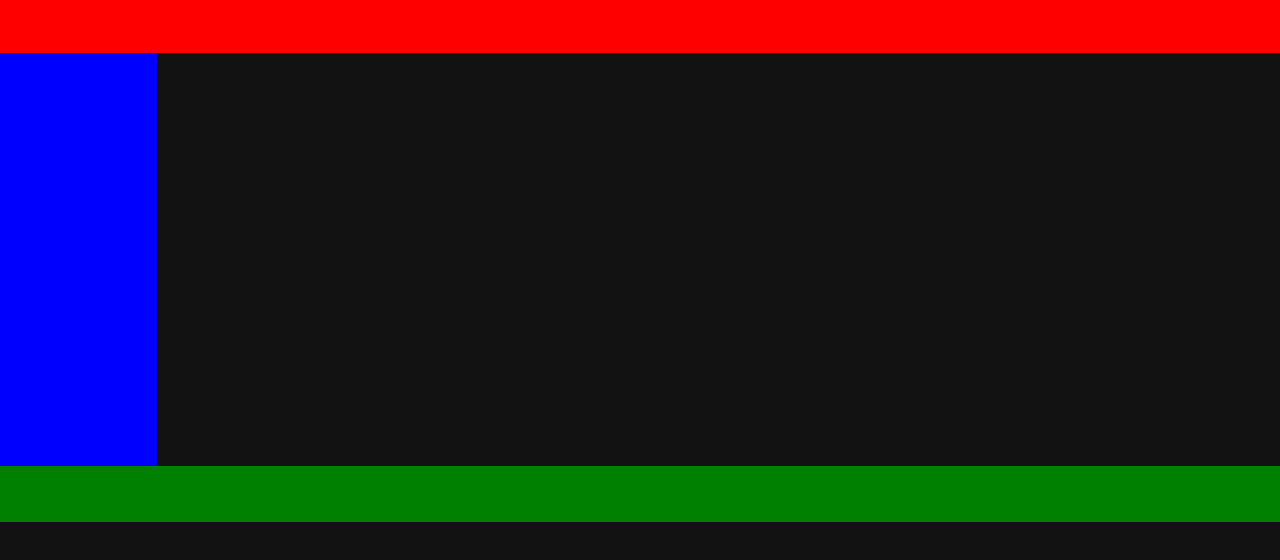
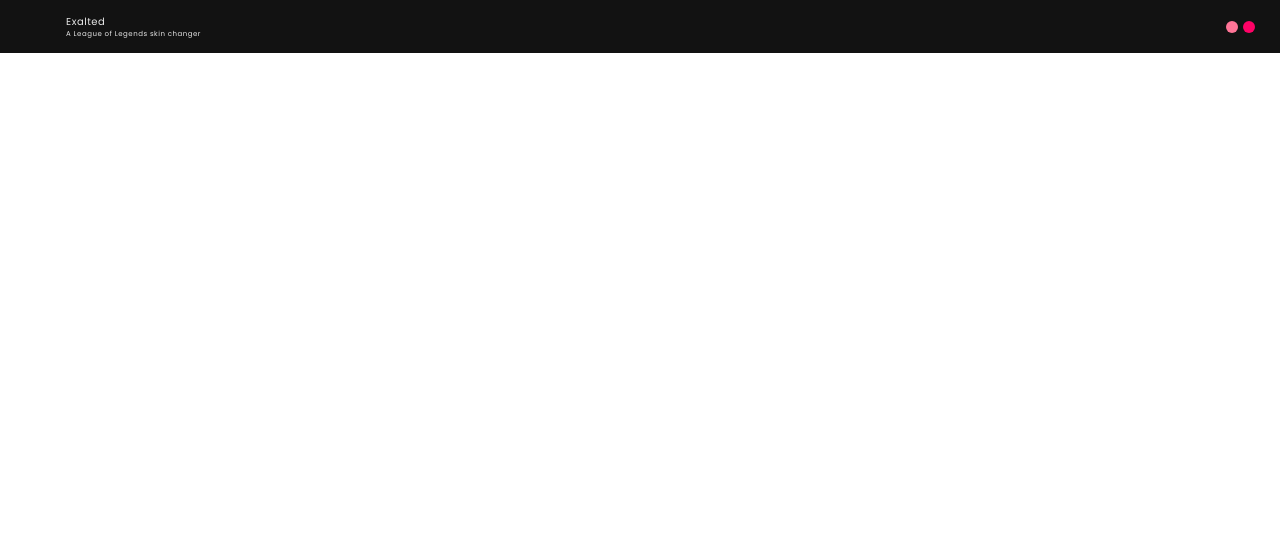
Before and after one commit to koobzaar/Exalted, a React (Vite) app in the folder src/renderer/: page / in a window 1280 px wide. Shown: the top 560 px of the page. Built offline with nearby package versions, Linux system fonts and the light colour scheme.

Commit message:
finished header

```diff
--- a/src/renderer/src/App.tsx
+++ b/src/renderer/src/App.tsx
@@ -30,7 +30,21 @@ const App = (): JSX.Element => {
   return (
     <>
       <div id="exalted">
-        <header></header>
+        <header>
+          <div className="title">
+            <h1>Exalted</h1>
+            <p>A League of Legends skin changer</p>
+          </div>
+          <div className="close-minimize">
+            <button className="minimize"></button>
+            <button
+              className="close"
+              onClick={() => {
+                console.log('close')
+              }}
+            ></button>
+          </div>
+        </header>
         <main>
           <aside className="champions-list"></aside>
           <section className="skins-list"></section>
--- a/src/renderer/src/assets/App.css
+++ b/src/renderer/src/assets/App.css
@@ -1,21 +1,78 @@
-#exalted {
-  width: 100%;
-  height: 100%;
-  background-color: var(--color-background);
-}
 header {
-  -webkit-app-region: drag;
+  -webkit-app-region: drag; /* Torna o cabeçalho arrastável */
   height: 53px;
   width: 100%;
-  background-color: red;
+  background-color: var(--color-background);
+  display: flex;
+  align-items: center;
+  justify-content: space-between;
 }
-main aside {
-  width: 157px;
-  height: 413px;
-  background-color: blue;
+
+header .title {
+  color: var(--text);
+  width: 80%;
+  height: 100%;
+  display: flex;
+  flex-direction: column;
+  justify-content: center;
+  margin-left: 66px;
 }
-footer {
-  width: 100%;
-  background-color: green;
-  height: 56px;
+
+header h1 {
+  margin: 0;
+  font-size: 10px;
+  font-family: 'Poppins', sans-serif;
+  font-weight: 400;
+  font-style: normal;
+  color: var(--text); /* Certifique-se de que a cor do texto tenha bom contraste */
+  letter-spacing: 0.5px; /* Aumenta o espaçamento entre letras */
+  line-height: 1.5; /* Aumenta a altura da linha */
 }
+
+header p {
+  margin: 0;
+  font-size: 7px;
+  font-family: 'Poppins', sans-serif;
+  font-weight: 400;
+  font-style: normal;
+  color: var(--text); /* Certifique-se de que a cor do texto tenha bom contraste */
+  letter-spacing: 0.5px; /* Aumenta o espaçamento entre letras */
+  line-height: 1.5; /* Aumenta a altura da linha */
+}
+
+header .close-minimize {
+  width: 20%;
+  height: 100%;
+  display: flex;
+  align-items: center;
+  justify-content: end;
+  margin-right: 25px;
+}
+
+header .close-minimize button {
+  width: 12px;
+  height: 12px;
+  border-radius: 100%;
+  border: none;
+  -webkit-app-region: no-drag; /* Garante que os botões sejam interativos */
+  cursor: pointer; /* Adiciona cursor de ponteiro para indicar interatividade */
+  transition: background-color 0.3s ease; /* Adiciona transição suave */
+}
+
+header .close-minimize .close {
+  background-color: var(--primary);
+  margin-left: 5px;
+}
+
+header .close-minimize .minimize {
+  background-color: var(--secundary);
+}
+
+header .close-minimize .close:hover {
+  /* remove the contrast a little from the variable */
+  background-color: var(--primary-lighter); /* Exemplo de cor mais clara */
+}
+
+header .close-minimize .minimize:hover {
+  background-color: var(--primary-lighter); /* Exemplo de cor mais clara */
+}
--- a/src/renderer/src/assets/main.css
+++ b/src/renderer/src/assets/main.css
@@ -1,3 +1,4 @@
+@import url('https://fonts.googleapis.com/css2?family=Poppins:ital,wght@0,100;0,200;0,300;0,400;0,500;0,600;0,700;0,800;0,900;1,100;1,200;1,300;1,400;1,500;1,600;1,700;1,800;1,900&display=swap');
 html,
 body,
 #root {
@@ -9,7 +10,10 @@ body,
   --color-background: #121212;
   --color-elements-background: #1e1e1e;
   --primary: #ff0266;
+  --primary-lighter: rgb(247, 161, 195);
+
   --secundary: #ff7597;
+  --secundary-lighter: #ffdfe7;
   --text: #e7e7e7;
   --scroll: C9D2D6;
 }
```
